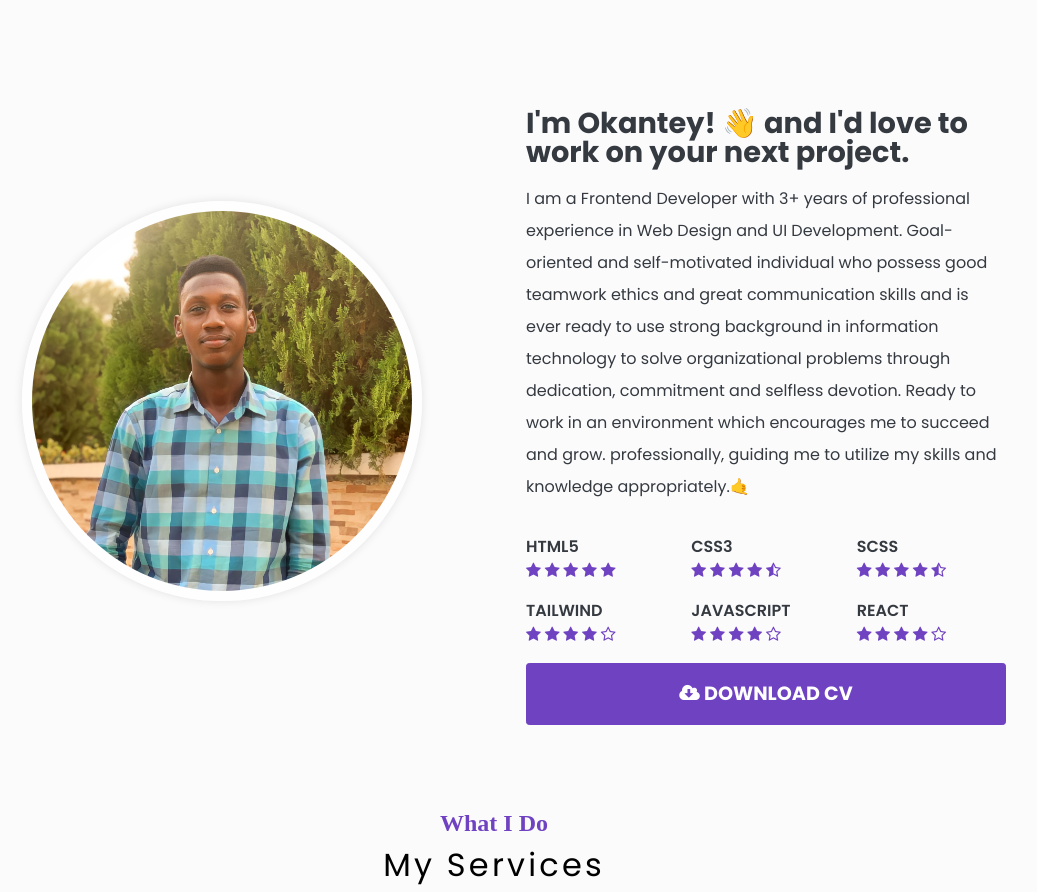
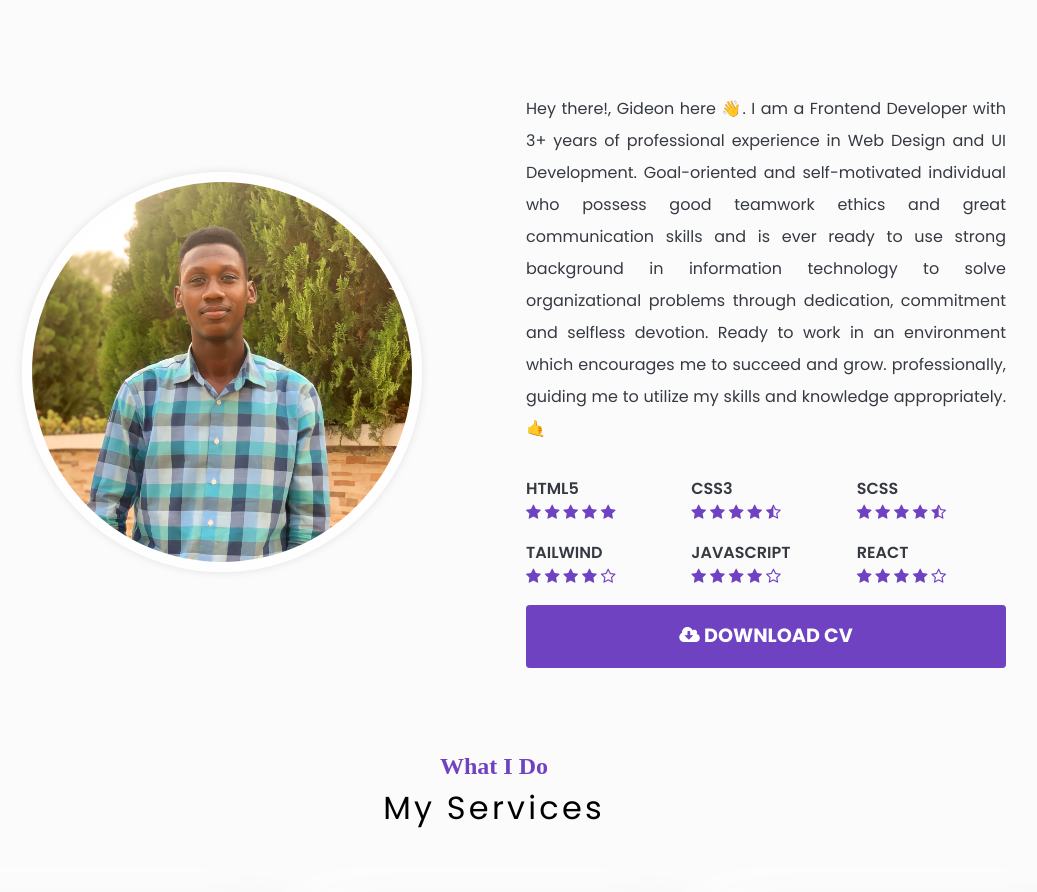
Before and after one commit to Okantey/myPortfolio, a website: page index.html in a window 1280 px wide. Shown: the part 967-1859 px from the top of the page, without its empty margins (146-1183 px from the left). Drawn offline with nearby package versions, Linux system fonts and the light colour scheme; a web font is replaced by a local one.

Commit message:
removed intro text

```diff
--- a/index.html
+++ b/index.html
@@ -88,9 +88,9 @@
         </div>
         <div class="brief">
           <p class="about-me">
-            <h1 class="intro">  I'm Okantey! 👋 and I'd love to work on your next project.</h1>
+            <!-- <h1 class="intro">  I'm Okantey!  and I'd love to work on your next project.</h1>  -->
             <p class="intro-text">
-              I am a Frontend Developer with 3+ years of professional experience in Web Design and
+              Hey there!, Gideon here 👋. I am a Frontend Developer with 3+ years of professional experience in Web Design and
               UI Development. Goal-oriented and self-motivated individual who possess good teamwork ethics and great communication
               skills and is ever ready to use strong background in information technology to solve organizational problems through
               dedication, commitment and selfless devotion. Ready to work in an environment which encourages me to succeed and grow.
--- a/main.scss
+++ b/main.scss
@@ -405,6 +405,7 @@ header::after {
   font-weight: 700;
 }
 .intro-text {
+  text-align: justify;
   font-size: 1rem !important;
 }
 
```
Also changed, not shown: main.css, 1 other file.
